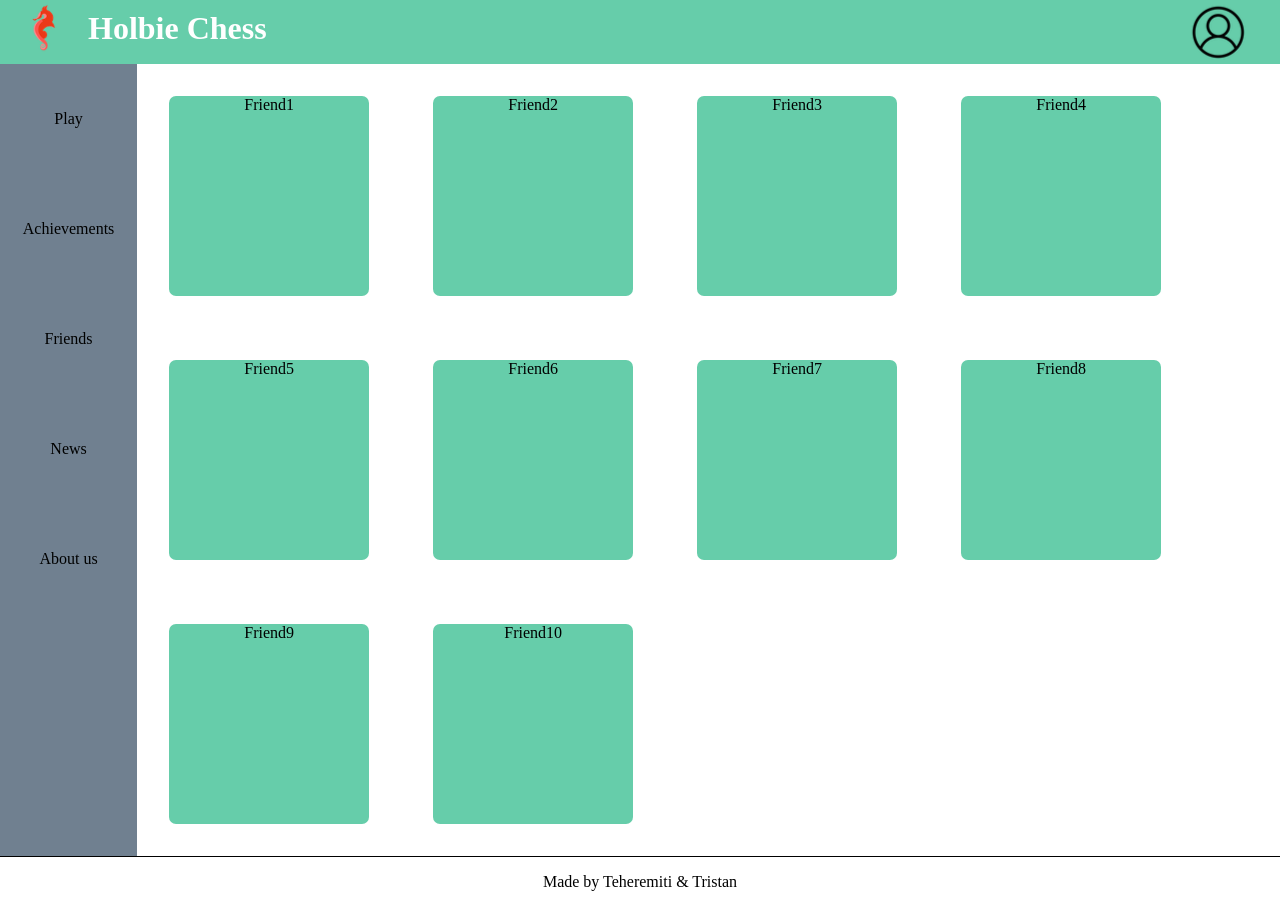
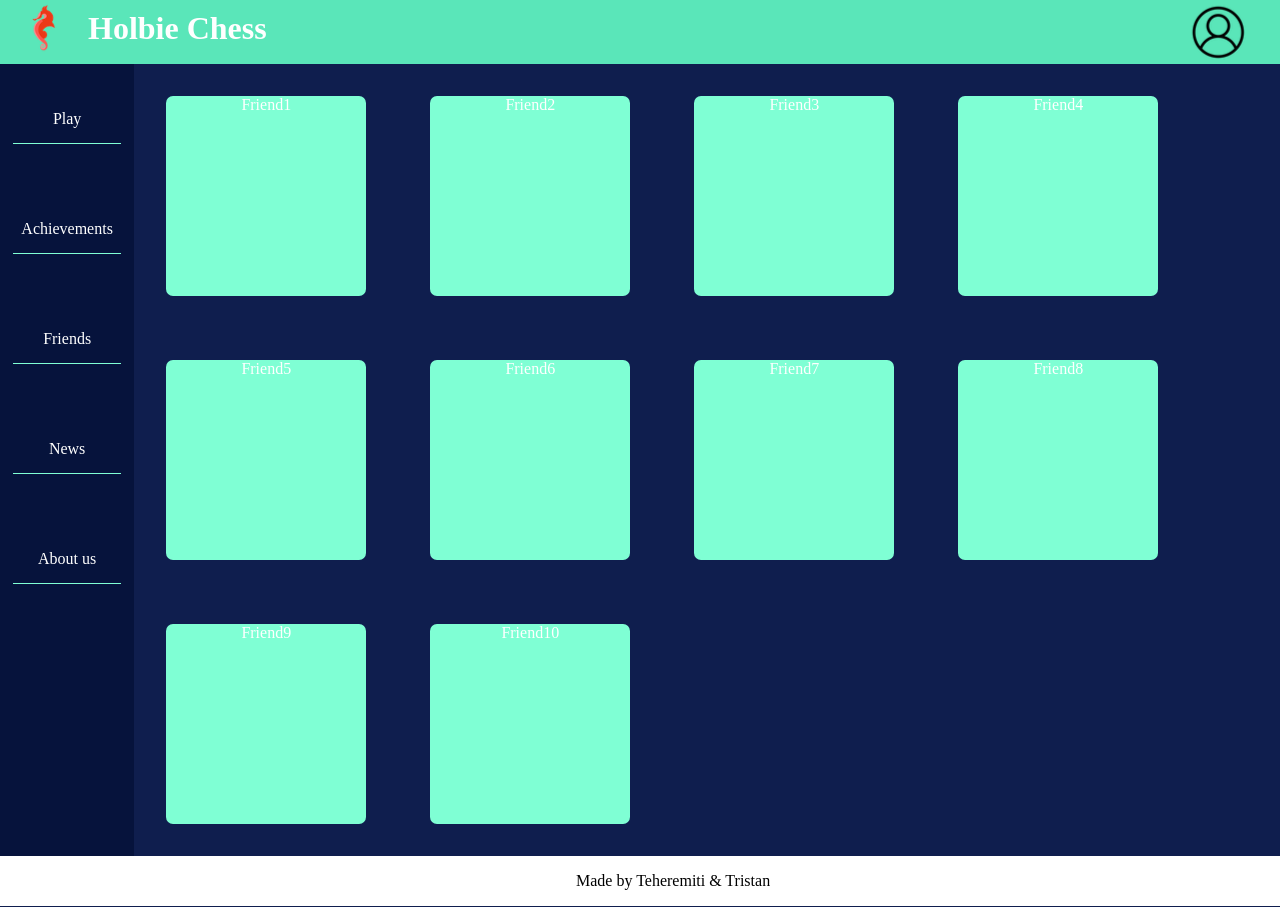
Before and after one commit to Teheremiti/HolbieChess_v0, a Flask app: page /friends.html in a window 1280 px wide. Run offline with Flask 3, Linux system fonts and the light colour scheme.

Commit message:
Complete layout for landing page

```diff
--- a/ChessGame/static/styles/achievements.css
+++ b/ChessGame/static/styles/achievements.css
@@ -8,7 +8,7 @@
 }
 
 .common li {
-    background-color: mediumaquamarine;
+    background-color: aquamarine;
     width: 200px;
     height: 200px;
     margin: 2rem 2rem;
--- a/ChessGame/static/styles/body.css
+++ b/ChessGame/static/styles/body.css
@@ -2,18 +2,21 @@ body {
     display: flex;
     flex-direction: column;
     min-height: 100vh;
-    background-color: slategray;
+    background-color: rgb(6, 19, 60);
 }
 
 body main {
     display: flex;
+    color: white;
 }
 
 body main .side_banner {
     position: sticky;
     top: 4rem;
-    background-color: slategray;
-    width: 12%;
+    background-color: rgb(6, 19, 60);
+    color: white;
+    min-width: 120px;
+    width: 150px;
     list-style-type: none;
     margin: 0;
     padding: 0;
@@ -27,15 +30,29 @@ body .side_banner li {
     width: 100%;
     padding: 1rem 0;
     text-align: center;
+    position: relative;
+    z-index : 1;
+    overflow: hidden;
+    transition: 0.2s;
 }
 
 body .side_banner li:hover {
-    background-color: mediumaquamarine;
+    background-color: aquamarine;
     cursor: pointer;
+}
+
+body .side_banner li:before {
+    content: "";
+    position: absolute;
+    left    : 10%;
+    bottom  : 0;
+    height  : 95%;
+    width   : 80%;
+    border-bottom: 1px solid aquamarine;
 }
 
 body .common {
     width: 100%;
     min-height: 86.8vh;
-    background-color: white;
+    background-color: rgb(15, 30, 78);
 }
--- a/ChessGame/static/styles/footer.css
+++ b/ChessGame/static/styles/footer.css
@@ -1,8 +1,24 @@
 footer {
     width: 100%;
     margin-top: auto;
+    display: flex;
     padding: 1rem 0;
-    text-align: center;
-    border-top: 1px solid black;
     background-color: white;
+    color: black;
 }
+
+footer p {
+    margin-left: 45%;
+}
+
+.GitHub {
+    margin-left: auto;
+}
+
+.GitHub a {
+    text-decoration: underline;
+}
+
+.GitHub a:hover {
+    color: rgb(15, 30, 78);
+}
--- a/ChessGame/static/styles/friends.css
+++ b/ChessGame/static/styles/friends.css
@@ -8,7 +8,7 @@
 }
 
 .common li {
-    background-color: mediumaquamarine;
+    background-color: aquamarine;
     width: 200px;
     height: 200px;
     margin: 2rem 2rem;
--- a/ChessGame/static/styles/header.css
+++ b/ChessGame/static/styles/header.css
@@ -12,7 +12,7 @@ header {
     position: sticky;
     top: 0;
     z-index: 1;
-    background: mediumaquamarine;
+    background: rgb(90, 230, 185);
     display: flex;
     justify-content: space-between;
     color: white;
@@ -60,7 +60,7 @@ header .user .usericon {
 }
 
 header .user .usericon:hover {
-    background-color: rgb(134, 226, 195);
+    background-color: rgb(30, 255, 180);
 }
 
 header .usericon img {
```
Also changed, not shown: ChessGame/static/styles/index.css (+99 -24 lines), ChessGame/static/styles/play.css (+8 -6 lines), ChessGame/templates/index.html (+50 -5 lines).
